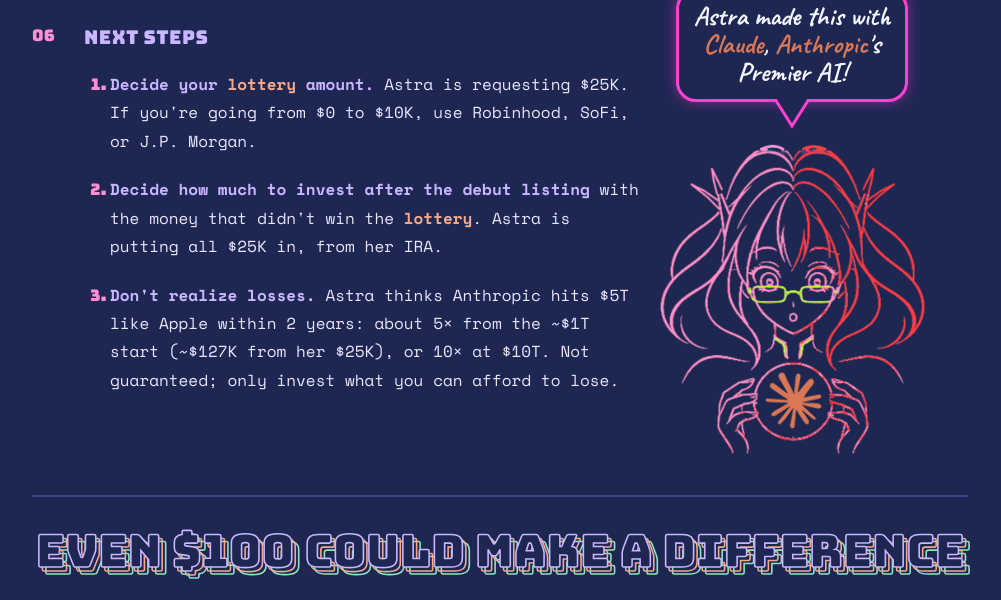
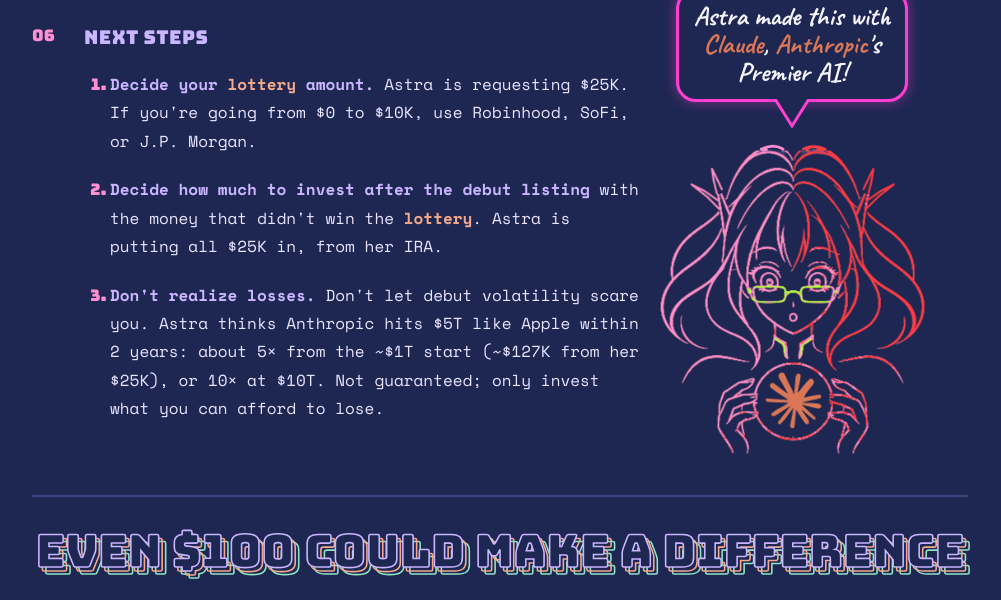
Before and after one commit to findastra/anthropic-ipo-countdown, a plain HTML site: page guide/index.html in a window 1280 px wide. Shown: the part 2170-2770 px from the top of the page, without its empty margins (132-1133 px from the left). Drawn offline with Linux system fonts and the light colour scheme.

Commit message:
Sync guide: restore debut volatility sentence
Co-Authored-By: Claude Sonnet 5.5 <noreply@anthropic.com>
Claude-Session: https://claude.ai/code/session_01EfJFrt2AN8EM4V6dCUGLNS

```diff
--- a/guide/index.html
+++ b/guide/index.html
@@ -200,7 +200,7 @@ body{padding-bottom:64px}
 <div class="sec ns"><div class="n">06</div><div><div class="h">NEXT STEPS</div><div class="nsrow"><div class="mbot"><div class="mwrap"><div class="bub">Astra made this with <b class="og">Claude</b>, <b class="og">Anthropic</b>'s Premier AI!</div><img class="model" src="model.png" alt=""><a class="orb" href="https://www.anthropic.com" aria-label="Claude" style="left:93.8px;top:209.5px;width:64.7px;height:64.7px"><img src="claude-spark.png" alt="Claude" style="width:82%;height:82%;margin:9%;display:block"></a></div></div><ol class="steps">
 <li><b>Decide your <span class="lotw">lottery</span> amount.</b> Astra is requesting $25K. If you're going from $0 to $10K, use Robinhood, SoFi, or J.P. Morgan.</li>
 <li><b>Decide how much to invest after the debut listing</b> with the money that didn't win the <span class="lotw">lottery</span>. Astra is putting all $25K in, from her IRA.</li>
-<li><b>Don't realize losses.</b> Astra thinks Anthropic hits $5T like Apple within 2 years: about 5× from the ~$1T start (~$127K from her $25K), or 10× at $10T. Not guaranteed; only invest what you can afford to lose.</li></ol></div></div></div>
+<li><b>Don't realize losses.</b> Don't let debut volatility scare you. Astra thinks Anthropic hits $5T like Apple within 2 years: about 5× from the ~$1T start (~$127K from her $25K), or 10× at $10T. Not guaranteed; only invest what you can afford to lose.</li></ol></div></div></div>
 <div class="slogan"><div id="slo" class="stack"><span class="l1">EVEN $100 COULD MAKE A DIFFERENCE</span><span class="l2">EVEN $100 COULD MAKE A DIFFERENCE</span><span class="l3">EVEN $100 COULD MAKE A DIFFERENCE</span></div></div>
 <footer class="foot"><span class="ft">By Astra</span><img class="sp" src="claude-spark.png" alt=""><img class="star" src="photostar.svg" alt="photostar"><img class="sp" src="claude-spark.png" alt=""><span class="ft">Find Out More</span><a href="https://github.com/findastra" title="GitHub: findastra"><svg viewBox="0 0 24 24" class="gh"><path fill="currentColor" d="M12 .8a11.2 11.2 0 0 0-3.54 21.830c.56.1.77-.24.77-.54v-2.09c-3.14.68-3.8-1.33-3.8-1.33-.51-1.3-1.25-1.65-1.25-1.65-1.02-.7.08-.68.08-.68 1.13.08 1.73 1.160 1.73 1.16 1 1.73 2.63 1.23 3.27.94.1-.73.4-1.23.71-1.51-2.51-.29-5.150-1.260-5.150-5.58 0-1.23.44-2.24 1.16-3.030-.12-.29-.5-1.43.11-2.98 0 0 .95-.3 3.08 1.16A10.7 10.7 0 0 1 12 6.12c.95 0 1.9.13 2.8.38 2.14-1.46 3.08-1.16 3.08-1.16.61 1.55.23 2.69.11 2.98.72.79 1.16 1.8 1.16 3.03 0 4.33-2.65 5.29-5.17 5.57.41.35.77 1.03.77 2.08v3.09c0 .3.2.65.78.54A11.2 11.2 0 0 0 12 .8Z"/></svg></a></footer>
 <script>
```
Also changed, not shown: 2 other files.
